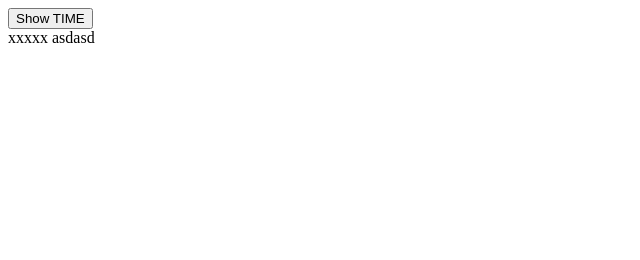
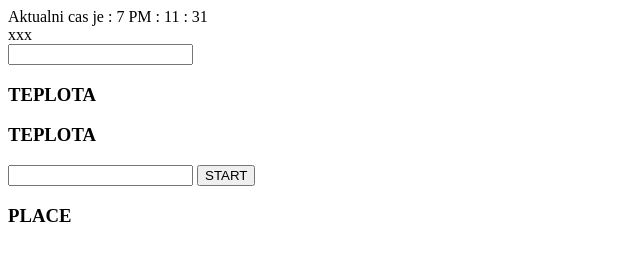
Before and after one commit to vita-klejch/JS---practise, a plain HTML site: page 01/index.html in a window 1280 px wide. Shown: the whole page, without its empty margins (0-640 px from the left). Drawn offline with Linux system fonts and the light colour scheme.

Commit message:
01 - Java Script - basic drill

```diff
--- a/01/index.html
+++ b/01/index.html
@@ -7,9 +7,20 @@
     <title>Document</title>
   </head>
   <body>
-    <button onclick="show_time()">Show TIME</button>
-
     <div id="root">xxxxx asdasd</div>
+    <div id="root2">xxxxx asdasd</div>
+    <div class="root3">
+      <form action="">
+        <input type="number" id="number_input" onchange="count_celsius()" />
+      </form>
+      <h3 id="display_celsius">TEPLOTA</h3>
+      <h3 id="display_fahrenheit">TEPLOTA</h3>
+    </div>
+    <div class="root4">
+      <input type="text" name="" id="text_input" />
+      <button id="start_btn" onclick="change_text()">START</button>
+      <h3 id="text_output">PLACE</h3>
+    </div>
   </body>
   <script src="script.js"></script>
 </html>
--- a/01/script.js
+++ b/01/script.js
@@ -1,7 +1,7 @@
 // Sample Output : Today is : Tuesday.
 // Current time is : 10 PM : 30 : 38
 root = document.getElementById("roort");
-function show_time() {
+function get_time() {
   today = new Date();
   //   console.log(today);
   day_names = [
@@ -21,7 +21,44 @@ function show_time() {
     hour -= 12;
     prefix = "PM";
   }
-  console.log(
-    `Aktualni cas je : ${hour} ${prefix} : ${today.getMinutes()} : ${today.getSeconds()}`
-  );
+  answer = `Aktualni cas je : ${hour} ${prefix} : ${today.getMinutes()} : ${today.getSeconds()}`;
+  return answer;
 }
+root = document.getElementById("root");
+function show_it() {
+  time = get_time();
+  root.innerHTML = time;
+}
+setInterval(show_it, 1000);
+
+const root2 = document.getElementById("root2");
+text = "x";
+function add_letter() {
+  text = text + "x";
+  root2.innerText = text;
+}
+setInterval(add_letter, 2000);
+
+// Formula : c/5 = (f-32)/9 [ where c = temperature in Celsius and f = temperature in Fahrenheit ]
+// Expected Output :
+// 60°C is 140 °F
+// 45°F is 7.222222222222222°C
+function count_celsius() {
+  display_celsius = document.getElementById("display_celsius");
+  display_fahrenheit = document.getElementById("display_fahrenheit");
+  number = document.getElementById("number_input").value;
+  result = number;
+  celsius = ((number - 32) / 9) * 5;
+  fahrenheit = (number / 5) * 9 + 32;
+  display_celsius.innerText = `${number} stupnu Fahrenheit je ${celsius} stupnu Celsia`;
+  display_fahrenheit.innerText = `${number} stupnu Celsia je ${fahrenheit} stupnu Fahrenheit`;
+}
+
+// if input starts with "Py", then nothing happens, else Py is added
+function change_text() {
+  text_input = document.getElementById("text_input").value;
+  text_output = document.getElementById("text_output");
+  text_input = text_input.startsWith("Py") ? text_input : "Py" + text_input;
+
+  text_output.innerText = text_input;
+}
```
